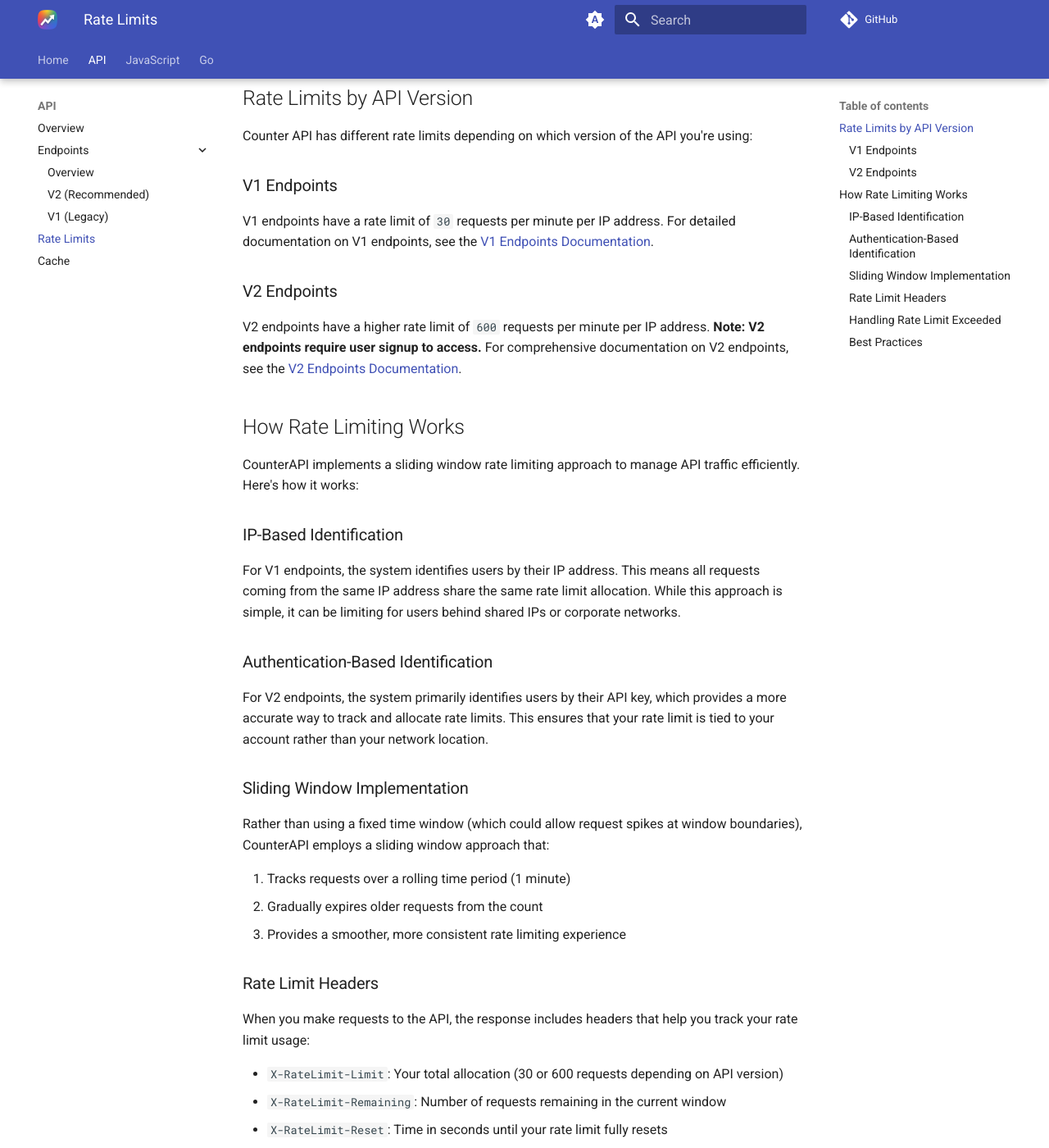
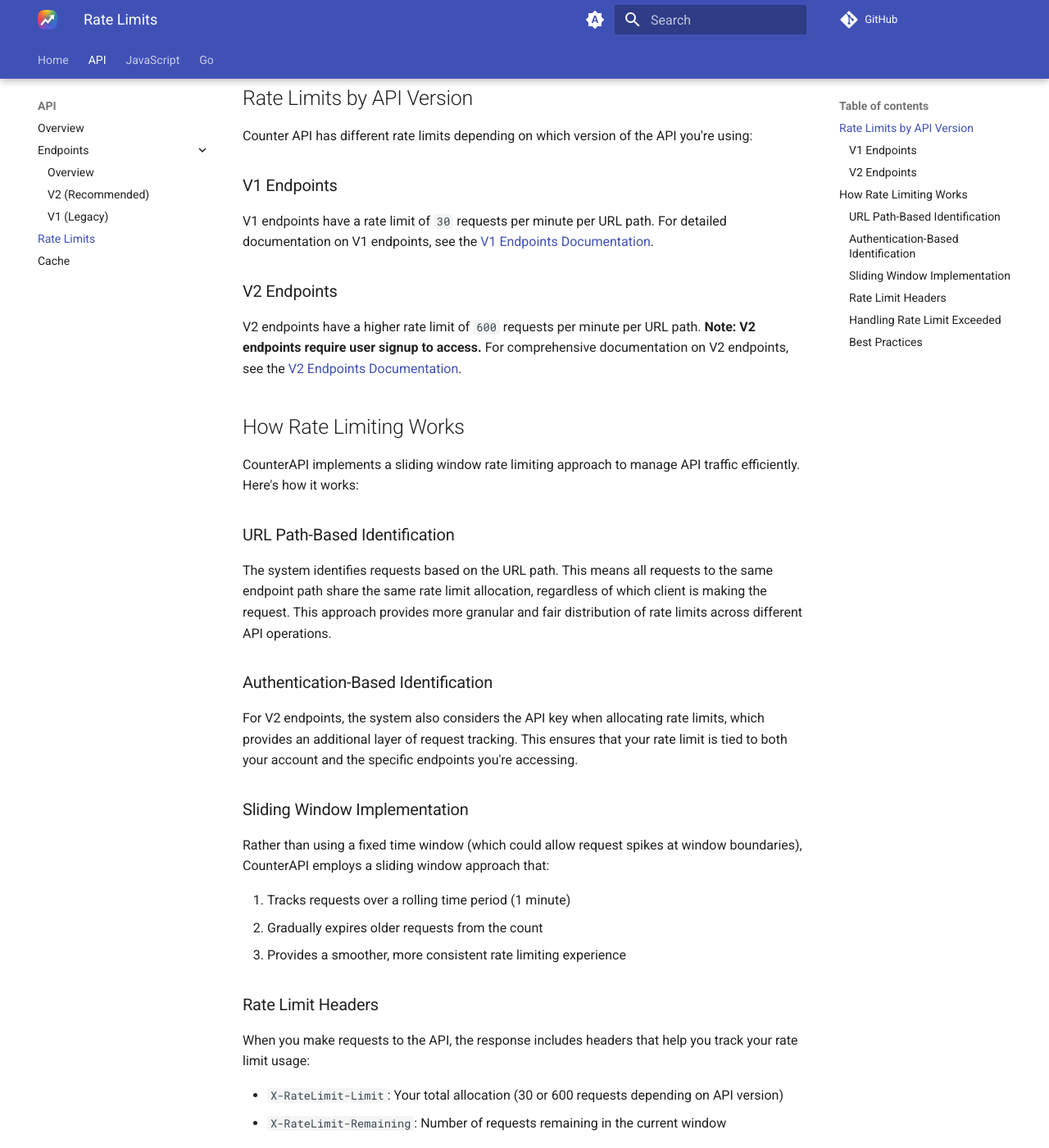
Before and after one commit to counterapi/docs, an MkDocs documentation site: the page built from docs/api/rate-limit.md, in a window 1280 px wide and 1400 px high, scrolled down 268 px. Shown: the whole window at 82% size. Built offline with MkDocs 1.6.1 and Material for MkDocs 9.7.7, drawn with Linux system fonts in a browser that asks for light colours; comment, search, counter and statistics services are not loaded.

```diff
--- a/docs/api/rate-limit.md
+++ b/docs/api/rate-limit.md
@@ -8,23 +8,23 @@
 
 ### V1 Endpoints
 
-V1 endpoints have a rate limit of `30` requests per minute per IP address. For detailed documentation on V1 endpoints, see the [V1 Endpoints Documentation](endpoints/v1.md).
+V1 endpoints have a rate limit of `30` requests per minute per URL path. For detailed documentation on V1 endpoints, see the [V1 Endpoints Documentation](endpoints/v1.md).
 
 ### V2 Endpoints
 
-V2 endpoints have a higher rate limit of `600` requests per minute per IP address. **Note: V2 endpoints require user signup to access.** For comprehensive documentation on V2 endpoints, see the [V2 Endpoints Documentation](endpoints/v2.md).
+V2 endpoints have a higher rate limit of `600` requests per minute per URL path. **Note: V2 endpoints require user signup to access.** For comprehensive documentation on V2 endpoints, see the [V2 Endpoints Documentation](endpoints/v2.md).
 
 ## How Rate Limiting Works
 
 CounterAPI implements a sliding window rate limiting approach to manage API traffic efficiently. Here's how it works:
 
-### IP-Based Identification
+### URL Path-Based Identification
 
-For V1 endpoints, the system identifies users by their IP address. This means all requests coming from the same IP address share the same rate limit allocation. While this approach is simple, it can be limiting for users behind shared IPs or corporate networks.
+The system identifies requests based on the URL path. This means all requests to the same endpoint path share the same rate limit allocation, regardless of which client is making the request. This approach provides more granular and fair distribution of rate limits across different API operations.
 
 ### Authentication-Based Identification
 
-For V2 endpoints, the system primarily identifies users by their API key, which provides a more accurate way to track and allocate rate limits. This ensures that your rate limit is tied to your account rather than your network location.
+For V2 endpoints, the system also considers the API key when allocating rate limits, which provides an additional layer of request tracking. This ensures that your rate limit is tied to both your account and the specific endpoints you're accessing.
 
 ### Sliding Window Implementation
 
@@ -40,7 +40,6 @@
 
 - `X-RateLimit-Limit`: Your total allocation (30 or 600 requests depending on API version)
 - `X-RateLimit-Remaining`: Number of requests remaining in the current window
-- `X-RateLimit-Reset`: Time in seconds until your rate limit fully resets
 
 ### Handling Rate Limit Exceeded
 
```
Also changed, not shown: docs/api/endpoints/v1.md (+2 -2 lines), docs/api/endpoints/v2.md (+1 -1 lines).
